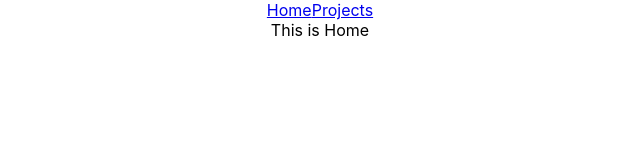
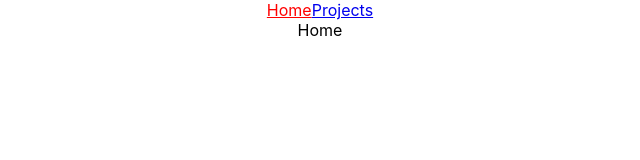
Before and after one commit to RobScheidegger/portfolio, a React (Create React App) app: page / in a window 1280 px wide. Shown: the top 160 px of the page, without its empty margins (320-960 px from the left). Built offline with nearby package versions, Linux system fonts and the light colour scheme.

Commit message:
more changes

```diff
--- a/src/App.css
+++ b/src/App.css
@@ -36,3 +36,7 @@
     transform: rotate(360deg);
   }
 }
+
+.selected{
+  color: red;
+}
--- a/src/App.js
+++ b/src/App.js
@@ -8,15 +8,12 @@ import HomeComponent from './components/Home/HomeComponent';
 function App() {
   return (
     <div className="App">
-
       <BrowserRouter>
-        <NavigationComponent />
         <Switch>
             <Route path="/" component={HomeComponent} exact />
             <Route path="/projects" component={ProjectsComponent} />
         </Switch>
       </BrowserRouter>
-
     </div>
   );
 }
--- a/src/components/Home/HomeComponent.jsx
+++ b/src/components/Home/HomeComponent.jsx
@@ -1,11 +1,13 @@
 import React from "react";
+import NavigationComponent from "../NavigationComponent";
 
 export default class HomeComponent extends React.Component {
 
   render()
   {
     return <div className="projects-div">
-            This is Home
+            <NavigationComponent current="home"/>
+            Home
         </div>;
   }
 }
--- a/src/components/NavigationComponent.jsx
+++ b/src/components/NavigationComponent.jsx
@@ -3,10 +3,11 @@ import { Link } from "react-router-dom";
 
 export default class NavigationComponent extends React.Component {
   render() {
+    const getSelectedClass = (target) => target === this.props.current ? "selected" : "";
 
     return <div className="navigation-header" style={{color: this.props.color}}>
-            <Link to="/">Home</Link>
-            <Link to="/projects">Projects</Link>
+            <Link to="/" className={getSelectedClass("home")}>Home</Link>
+            <Link to="/projects" className={getSelectedClass("projects")}>Projects</Link>
         </div>;
   }
 }
--- a/src/components/Projects/ProjectsComponent.jsx
+++ b/src/components/Projects/ProjectsComponent.jsx
@@ -1,11 +1,25 @@
 import React from "react";
+import NavigationComponent from "../NavigationComponent";
 
 export default class ProjectsComponent extends React.Component {
 
   render()
   {
+
     return <div className="projects-div">
+            <NavigationComponent current="projects"/>
             This is projects
         </div>;
   }
 }
+
+
+var projectsList = [
+  {
+    name: "NXO",
+    through: "",
+    description: "",
+    image: "",
+    technologies: ["sql", "css", "html"]
+  }
+];
```
